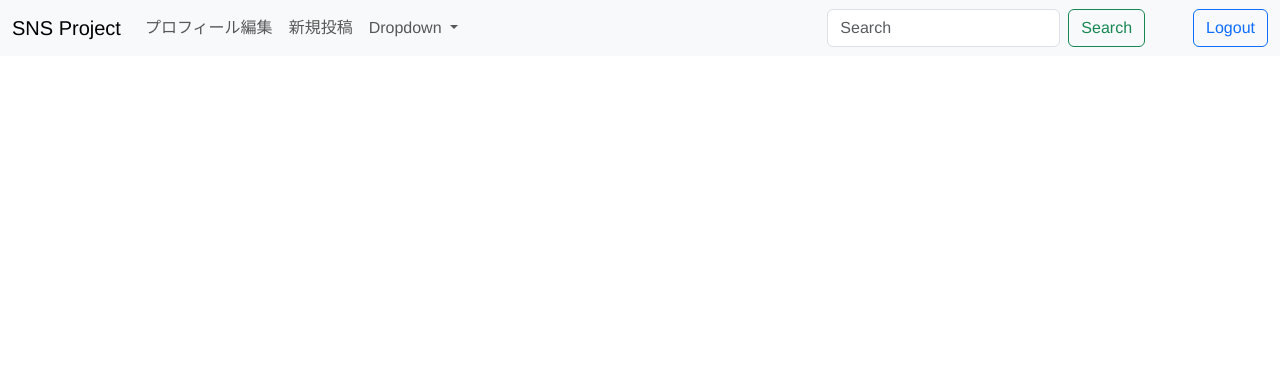
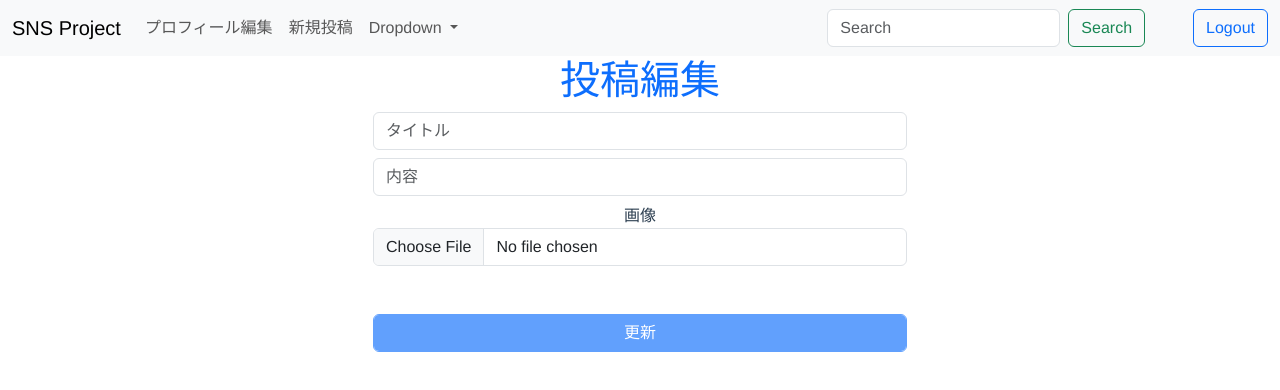
Before and after one commit to TakanoriShima/sns-project, a Vue app: page /posts/1/edit in a window 1280 px wide. Shown: the top 390 px of the page. Built offline with nearby package versions, Linux system fonts and the light colour scheme; no server answers; the database is empty; sample sign-in values are in the browser's storage.

Commit message:
更新 done

```diff
--- /dev/null
+++ b/src/components/pages/EditPost.vue
@@ -0,0 +1,111 @@
+<script setup>
+import { reactive } from 'vue';
+import { getDatabase, onValue, push, ref as dRef, set } from "firebase/database";
+import { getStorage, ref, uploadBytes, getDownloadURL } from "firebase/storage";
+import { getAuth, signInWithEmailAndPassword, createUserWithEmailAndPassword, onAuthStateChanged, signOut } from "firebase/auth";
+import { useRouter } from "vue-router"
+
+const auth = getAuth();
+const router = useRouter()
+const db = getDatabase();
+const storage = getStorage();
+
+const props = defineProps({
+  id: String,
+})
+
+const data = reactive({
+  user: '',
+  email: '',
+  title: '',
+  content: "",
+  image_url: "",
+  flag: false
+})
+
+data.user = auth.currentUser;
+data.id = props.id;
+
+const RefPost = dRef(db, 'posts/' + props.id);
+
+onValue(RefPost, (snapshot) => {
+  let post = snapshot.val();
+  data.email = post.email;
+  data.title = post.title;
+  data.content = post.content;
+  data.image_url = post.image_url;
+
+  if(data.user.email !== data.email){
+    router.push('/posts');
+  }
+});
+
+const uploadFile =  (e) => {
+  let file = e.target.files[0];
+  const storageRef =  ref(storage, "files/" + file.name);
+  uploadBytes(storageRef, file)
+      .then((snapshot) => {
+        console.log("アップロードに成功しました");
+        getDownloadURL(storageRef).then((url) =>
+          {
+            console.log(url);
+            data.image_url = url;
+            document.getElementById('send').disabled = false;
+          });
+      })
+      .catch((error) => {
+        console.log("アップロードに失敗しました");
+      })
+}
+
+const updateMessage = () => {
+  if (data.title === "" || data.content === "") return;
+
+  let today_str = new Date().toString();
+  console.log(today_str);
+
+  let postData = {
+    email: data.email,
+    title: data.title,
+    content: data.content,
+    image_url: data.image_url,
+    date: today_str
+  };
+
+  set(RefPost, postData)
+  .then(() => {
+    // Data saved successfully!
+  })
+  .catch((error) => {
+    // The write failed...
+  });
+
+  router.push('/posts/' + props.id);
+}
+</script>
+
+<template>
+<div class="row">
+  <h1 class="text-center text-primary">投稿編集</h1>
+</div>
+<div class="row offset-sm-3 col-sm-6">
+  <div class="form-group">
+    <input type="text" class="form-control" v-model="data.title" id="title" placeholder="タイトル">
+  </div>
+  <div class="form-group mt-2">
+    <input type="text" class="form-control" v-model="data.content" id="content" placeholder="内容">
+  </div>
+  <div class="form-group mt-2">
+    <label for="image">画像</label>
+    <input type="file" class="form-control" @change="uploadFile" id="image">
+    <img v-bind:src="data.image_url" style="width: 100px;"/>
+  </div>
+  <div class="form-group mt-4">
+    <button class="form-control btn btn-primary" @click="updateMessage" id="send" disabled>更新</button>
+  </div>
+</div>
+</template>
+
+<style scoped>
+
+</style>
--- a/src/components/pages/Post.vue
+++ b/src/components/pages/Post.vue
@@ -80,7 +80,7 @@ onValue(ref(db, 'posts/' + props.id), (snapshot) => {
 </div>
 
 <div class="row mt-5" v-if="data.flag">
-  <a href="/posts/edit" class="btn btn-success offset-sm-2 col-sm-3">投稿編集</a>
+  <a v-bind:href="'/posts/' + props.id + '/edit'" class="btn btn-success offset-sm-2 col-sm-3">投稿編集</a>
   <a v-bind:href="'/posts/' + props.id + '/delete'" class="btn btn-danger offset-sm-2 col-sm-3" onclick="return confirm('削除してよろしいですか？')">投稿削除</a>
 </div>
 </template>
--- a/src/router/index.js
+++ b/src/router/index.js
@@ -7,6 +7,7 @@ import Posts from "../components/pages/Posts.vue";
 import NewPost from "../components/pages/NewPost.vue";
 import Post from "../components/pages/Post.vue";
 import DeletePost from "../components/pages/DeletePost.vue";
+import EditPost from "../components/pages/EditPost.vue";
 
 const routes = [
   {
@@ -79,6 +80,21 @@ const routes = [
       });
     }
   },
+  {
+    path: "/posts/:id/edit",
+    component: EditPost,
+    props: true,
+    beforeEnter: (to, from, next) => {
+      const auth = getAuth()
+      onAuthStateChanged(auth, (user) => {
+        if (user) {
+          next();
+        } else {
+          next('/login');
+        }
+      });
+    }
+  },
 
 
 ];
```
